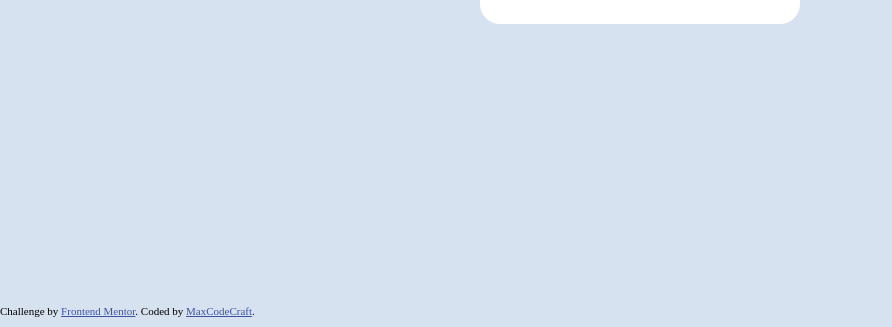
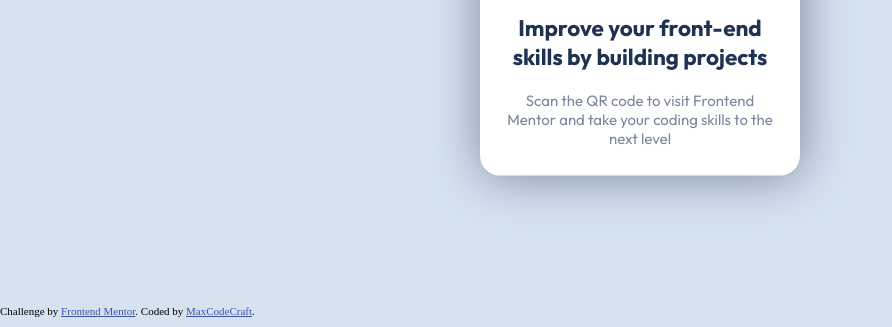
Before and after one commit to MaxCodeCraft/fem-qrcode, a plain HTML site: page index.html in a window 1280 px wide. Shown: the part 473-800 px from the top of the page, without its empty margins (0-892 px from the left). Drawn offline with Linux system fonts and the light colour scheme.

Commit message:
More changes

```diff
--- a/index.html
+++ b/index.html
@@ -18,7 +18,7 @@
     <img src="./images/image-qr-code.png" alt="QR code image" id="qr-code-img">
 
     <div class="text">
-      <h1>Improve your front-end skills by building projects</h1>
+      <h2>Improve your front-end skills by building projects</h2>
       <p>Scan the QR code to visit Frontend Mentor and take your coding skills to the next level</p>
     </div>
 
--- a/style.css
+++ b/style.css
@@ -14,7 +14,7 @@
 .attribution {
     font-size: 11px;
     text-align: center;
-    position: fixed;
+    position: absolute;
     bottom: 10px;
     margin: auto;
 }
@@ -29,9 +29,15 @@ body {
 .container {
     width: 320px;
     height: 497px;
-    margin: auto;
     border-radius: 20px;
     background-color: var(--color-white);
+    font-family: Outfit, sans-serif;
+    margin: 0;
+    position: absolute;
+    top: 50%;
+    left: 50%;
+    transform: translate(-50%, -50%);
+    box-shadow: 1px 1px 50px var(--color-grayish-blue);
 }
 
 #qr-code-img {
@@ -44,8 +50,19 @@ body {
 .text {
     width: calc(100% - 32px);
     margin: auto;
+    font-size: 15px;
 }
 
-h1 {
+h2 {
+    font-weight: 700;
+    color: var(--color-dark-blue);
+    text-align: center;
+    padding: 10px 0;
+}
 
+p {
+    font-weight: 400;
+    color: var(--color-grayish-blue);
+    text-align: center;
+    padding: 10px;
 }
```
